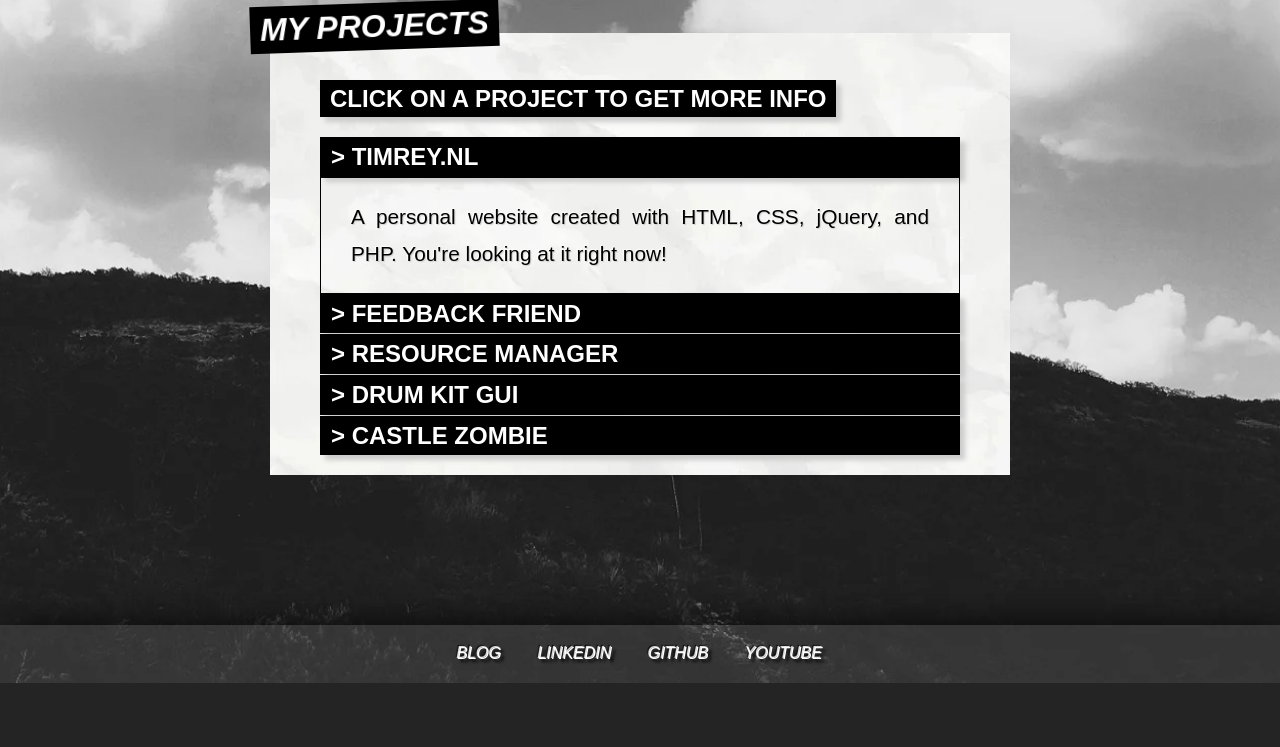
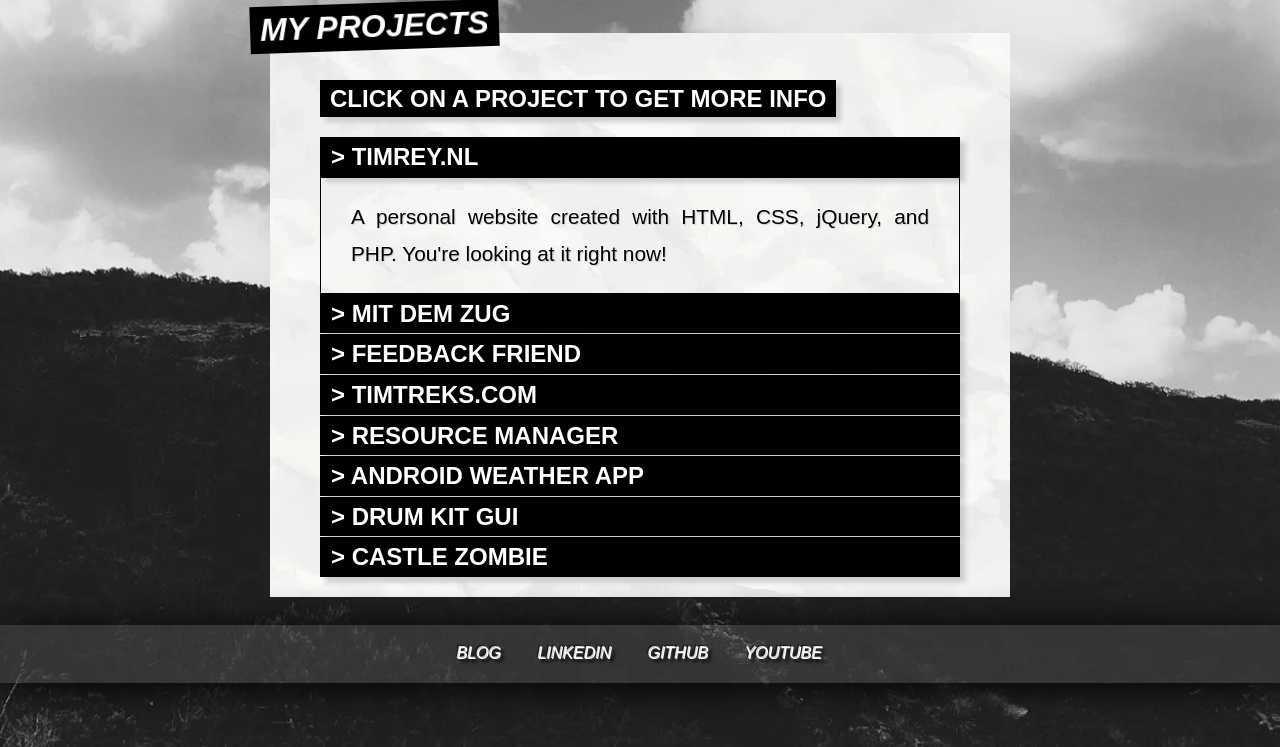
Before and after one commit to twr579/timrey.nl, a PHP site: page /projects.php in a window 1280 px wide. Shown: the part 117-864 px from the top of the page. Before the commit the page ends 800 px from the top, so only its background shows below. Run offline with PHP 8.4, Linux system fonts and the light colour scheme.

Commit message:
Update projects

```diff
--- a/projects.php
+++ b/projects.php
@@ -8,13 +8,34 @@
                 <div>
                     <p>A personal website created with HTML, CSS, jQuery, and PHP. You're looking at it right now!</p>
                 </div>
+                <h2>> mit dem Zug</h2>
+                <div>
+                    <img class="right no-overhang" src="images/mitdemzug.webp" alt="The results section of mit dem Zug" width="353" height="188" />
+                    <p>
+                        Mit dem Zug (German for "by train") is a website created with React and Redux and deployed to Google Cloud via Docker. I'm interested in German language and culture, so I wanted to learn more about the German railway system and get some concrete language practice by deploying my first website in German. However, websites telling travelers in Germany how to get from Point A to Point B by train already abound (just look at Google Maps!). I wanted to implement a unique idea that appeals to the spontaneous traveler. Hence, mit dem Zug. Simply search for a train station in Germany and input a time limit (in hours in minutes), and the site makes a series of API calls within an algorithm to find all stations reachable within the given time. The results section includes the name and photo of each station, the trip length, and further details about the trains and transfers required to get there.
+                    </p>
+                    <a href="//mit-dem-zug-sxinc232ga-uc.a.run.app/">check out the site</a>
+                    <a href="//mit-dem-zug-de-uuc3zyggfa-uc.a.run.app">guck die Webseite mal</a>
+                    <a href="//github.com/twr579/mit-dem-zug">view source code</a>
+
+                </div>
                 <h2>> Feedback Friend</h2>
                 <div>
-                    <img class="right no-overhang" src="images/feedback-friend.webp" alt="A form allowing users to create a survey by adding free-response and multiple choice questions." width="384" height="208" />
+                    <img class="left no-overhang" src="images/feedbackfriend.webp" alt="A form allowing users to create a survey by adding free-response and multiple choice questions." width="367" height="184" />
                     <p>
-                        A survey creation and distribution software sponsored by Oracle. My team spent fall 2022 planning the application's basic design and features, determining team roles, and laying out a roadmap for development. We will begin coding in the spring. As a member of the frontend team, I developed a prototype in React.js for creating, taking, and viewing the results of surveys.
+                        A survey creation and distribution software sponsored by Oracle. My team spent spring 2022 planning the application's basic design and features, determining team roles, and laying out a roadmap for development. In the fall, we began coding. As a member of the frontend team, my responsibilities included creating a dashboard page, a survey creation page, and a page to take the survey, and assisting on a page to display aggregate results. The survey creation page allows the user to create surveys from scratch or from existing templates. They can change the survey name, add, edit, and delete free-response and multiple choice questions, including a drag-and-drop feature to change question order, preview the created survey, and select a list of contacts to which to email a link to the survey. All changes are autosaved. On the dashboard page, users can see all their draft, active, and completed surveys. From here, any survey can be deleted, drafts can be edited, active surveys can be toggled to completed to prevent further responses, and buttons on active and completed surveys redirect the user to the results page for that survey. The page for taking a survey is straightforward, with the addition of an input field before the survey loads prompting the recipient to enter their email for verification. I was also active in assisting with the creation of the SQL schema, documenting required API calls, and creating and debugging Flask functions.
                     </p>
+                    <a href="//feedbackfriend.ennissalam.com/">check out the site</a>
                     <a href="//github.com/twr579/Feedback-Friend-Prototype">view source code</a>
+                </div>
+                <h2>> timtreks.com</h2>
+                <div>
+                    <img class="right no-overhang" src="images/timtreks.webp" alt="The cover of the timtreks.com website. A green hill dominates the background. White text reading 'Tim Treks, hiking the Hill Country since 2021' lies over it, with a button below saying 'Read my Blog'" width="380" height="218" />
+                    <p>
+                        A dynamic, single-page hiking blog made with HTML, CSS, Bootstrap, jQuery, AngularJS, PHP, and SQL. Read about my hiking adventures at state parks throughout the Texas Hill Country. Look at pictures I've taken and trail maps for each park. Sort articles by recency or rating. See where I've been on a simple Esri ArcGIS web map.
+                    </p>
+                    <a href="//timtreks.com/">check out the site</a>
+                    <a href="//github.com/twr579/timtreks.com">view source code</a>
                 </div>
                 <h2>> Resource Manager</h2>
                 <div>
@@ -23,6 +44,13 @@
                     </p>
                     <a href="//ee-461-website.vercel.app/auth/signin">check out the site</a>
                     <a href="//github.com/Software-lab-team/Software_lab">view source code</a>
+                </div>
+                <h2>> Android Weather App</h2>
+                <div>
+                    <p>
+                        A weather app created in Android Studio with Java and a weather API. Features include updates every minute, displaying the current temperature, humidity, wind speed, and pressure, the sunrise and sunset times for the current day, hourly temperatures for the next 12 hours, high and low temperatures for the next week, and a changing background based on whether the weather is rainy, cloudy, or sunny.
+                    </p>
+                    <a href="//github.com/twr579/Android-Weather-App">view source code</a>
                 </div>
                 <h2>> Drum Kit GUI</h2>
                 <div>
```
Also changed, not shown: images/feedback-friend.webp (deleted), images/feedbackfriend.webp (added), images/mitdemzug.webp (added), images/timtreks.webp (added).
